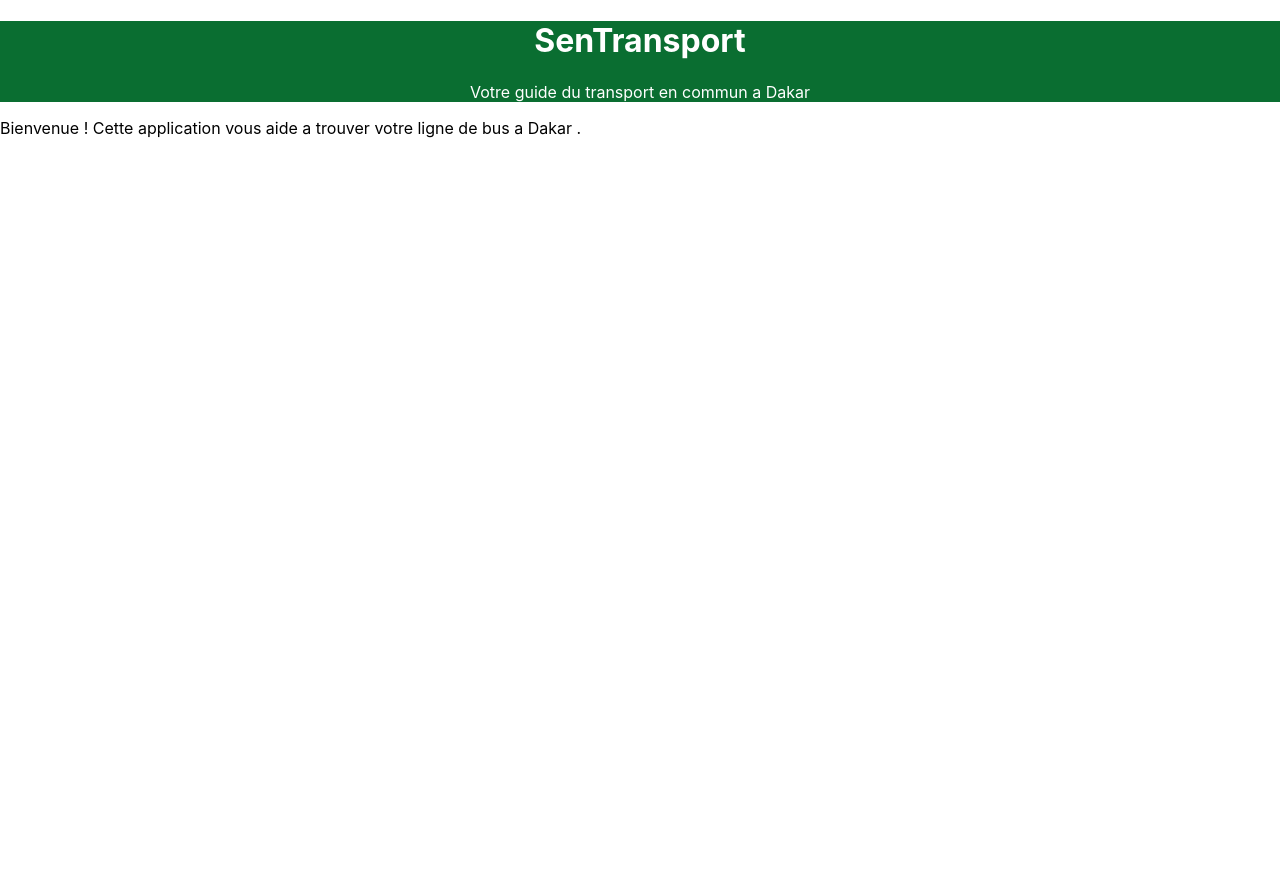
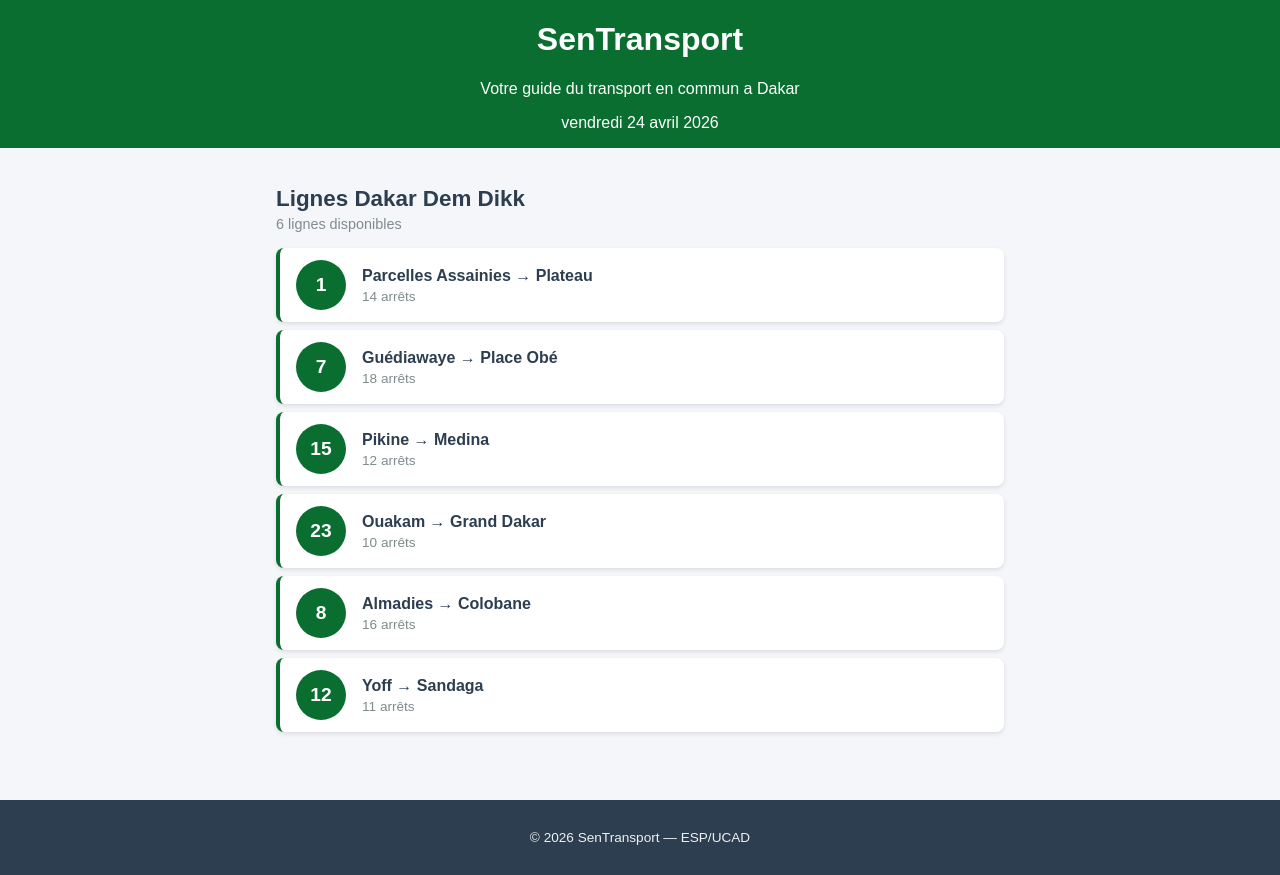
Before and after one commit to oumoumby/sentransport, a React (Create React App) app: page / in a window 1280 px wide. Before the commit the page ends 800 px from the top, so only its background shows below. Built offline with nearby package versions, Linux system fonts and the light colour scheme.

Commit message:
Lab 2: composants statiques LigneBus et ListeLignes

```diff
--- a/src/App.css
+++ b/src/App.css
@@ -1,9 +1,22 @@
-.App{
-    font-family : Arial , sans - serif ;
-    min-height : 100 vh;
-    }
-    .contenu {
-    padding : 20 px;
-    max-width : 800 px;
-    margin: 0 auto ;
+.App {
+  font-family: Arial, sans-serif;
+  min-height: 100vh;
+  background-color: #f5f6fa;
+  display: flex;
+  flex-direction: column;
 }
+
+.contenu {
+  padding: 20px;
+  max-width: 800px;
+  margin: 0 auto;
+  width: 100%;
+  box-sizing: border-box;
+  flex: 1;
+}
+
+@media (max-width: 600px) {
+  .contenu {
+    padding: 12px;
+  }
+}
--- a/src/App.js
+++ b/src/App.js
@@ -1,13 +1,63 @@
+import './App.css';
 import Header from './Header';
-function App () {
-return (
-<div className =" App ">
-<Header />
-<main className =" contenu ">
-<p> Bienvenue ! Cette application vous aide a trouver
-votre ligne de bus a Dakar .</p>
-</main >
-</div >
-);
+import ListeLignes from './ListeLignes';
+import Footer from './Footer';
+
+function App() {
+  const lignes = [
+    {
+      id: 1,
+      numero: '1',
+      depart: 'Parcelles Assainies',
+      arrivee: 'Plateau',
+      arrets: 14,
+    },
+    {
+      id: 2,
+      numero: '7',
+      depart: 'Guédiawaye',
+      arrivee: 'Place Obé',
+      arrets: 18,
+    },
+    {
+      id: 3,
+      numero: '15',
+      depart: 'Pikine',
+      arrivee: 'Medina',
+      arrets: 12,
+    },
+    {
+      id: 4,
+      numero: '23',
+      depart: 'Ouakam',
+      arrivee: 'Grand Dakar',
+      arrets: 10,
+    },
+    {
+      id: 5,
+      numero: '8',
+      depart: 'Almadies',
+      arrivee: 'Colobane',
+      arrets: 16,
+    },
+    {
+      id: 6,
+      numero: '12',
+      depart: 'Yoff',
+      arrivee: 'Sandaga',
+      arrets: 11,
+    },
+  ];
+
+  return (
+    <div className="App">
+      <Header />
+      <main className="contenu">
+        <ListeLignes lignes={lignes} />
+      </main>
+      <Footer />
+    </div>
+  );
 }
-export default App ;
+
+export default App;
--- /dev/null
+++ b/src/Footer.css
@@ -0,0 +1,9 @@
+
+.footer {
+  background-color: #2c3e50;
+  color: #ecf0f1;
+  text-align: center;
+  padding: 16px;
+  margin-top: 40px;
+  font-size: 0.85rem;
+}
--- /dev/null
+++ b/src/Footer.js
@@ -0,0 +1,11 @@
+import './Footer.css';
+
+function Footer() {
+  return (
+    <footer className="footer">
+      <p>&copy; 2026 SenTransport &mdash; ESP/UCAD</p>
+    </footer>
+  );
+}
+
+export default Footer;
--- a/src/Header.js
+++ b/src/Header.js
@@ -6,6 +6,14 @@ return (
         <p className =" header - soustitre ">
         Votre guide du transport en commun a Dakar
         </p>
+        <p className =" header - datedujour ">
+        {new Date().toLocaleDateString('fr-FR', {
+        weekday: 'long',
+        year: 'numeric',
+        month: 'long',
+        day: 'numeric',
+        })}
+        </p>
         </ header>
 );
 }
--- /dev/null
+++ b/src/LigneBus.css
@@ -0,0 +1,49 @@
+.ligne-bus {
+  display: flex;
+  align-items: center;
+  padding: 12px 16px;
+  margin: 8px 0;
+  background-color: #ffffff;
+  border-radius: 8px;
+  border-left: 4px solid #0a6e31;
+  box-shadow: 0 2px 4px rgba(0, 0, 0, 0.1);
+  cursor: pointer;
+  transition: transform 0.2s, box-shadow 0.2s;
+}
+
+.ligne-bus:hover {
+  transform: translateX(4px);
+  box-shadow: 0 4px 8px rgba(0, 0, 0, 0.15);
+}
+
+.ligne-numero {
+  background-color: #0a6e31;
+  color: white;
+  font-weight: bold;
+  font-size: 1.2rem;
+  width: 50px;
+  height: 50px;
+  border-radius: 50%;
+  display: flex;
+  align-items: center;
+  justify-content: center;
+  margin-right: 16px;
+  flex-shrink: 0;
+}
+
+.ligne-info {
+  display: flex;
+  flex-direction: column;
+}
+
+.ligne-trajet {
+  font-size: 1rem;
+  font-weight: 600;
+  color: #2c3e50;
+}
+
+.ligne-arrets {
+  font-size: 0.85rem;
+  color: #7f8c8d;
+  margin-top: 4px;
+}
--- /dev/null
+++ b/src/LigneBus.js
@@ -0,0 +1,17 @@
+import './LigneBus.css';
+
+function LigneBus({ numero, depart, arrivee, arrets }) {
+  return (
+    <div className="ligne-bus">
+      <div className="ligne-numero">{numero}</div>
+      <div className="ligne-info">
+        <span className="ligne-trajet">
+          {depart} &rarr; {arrivee}
+        </span>
+        <span className="ligne-arrets">{arrets} arrêts</span>
+      </div>
+    </div>
+  );
+}
+
+export default LigneBus;
--- /dev/null
+++ b/src/ListeLignes.css
@@ -0,0 +1,16 @@
+.liste-lignes {
+  padding: 0 16px;
+}
+
+.liste-titre {
+  color: #2c3e50;
+  font-size: 1.4rem;
+  margin-bottom: 4px;
+}
+
+.liste-description {
+  color: #7f8c8d;
+  font-size: 0.9rem;
+  margin-top: 0;
+  margin-bottom: 16px;
+}
--- /dev/null
+++ b/src/ListeLignes.js
@@ -0,0 +1,24 @@
+import LigneBus from './LigneBus';
+import './ListeLignes.css';
+
+function ListeLignes({ lignes }) {
+  return (
+    <div className="liste-lignes">
+      <h2 className="liste-titre">Lignes Dakar Dem Dikk</h2>
+      <p className="liste-description">
+        {lignes.length} lignes disponibles
+      </p>
+      {lignes.map((ligne) => (
+        <LigneBus
+          key={ligne.id}
+          numero={ligne.numero}
+          depart={ligne.depart}
+          arrivee={ligne.arrivee}
+          arrets={ligne.arrets}
+        />
+      ))}
+    </div>
+  );
+}
+
+export default ListeLignes;
```
Also changed, not shown: src/Statistique.css (added, +25 -0 lines), src/Statistique.js (added, +12 -0 lines).
